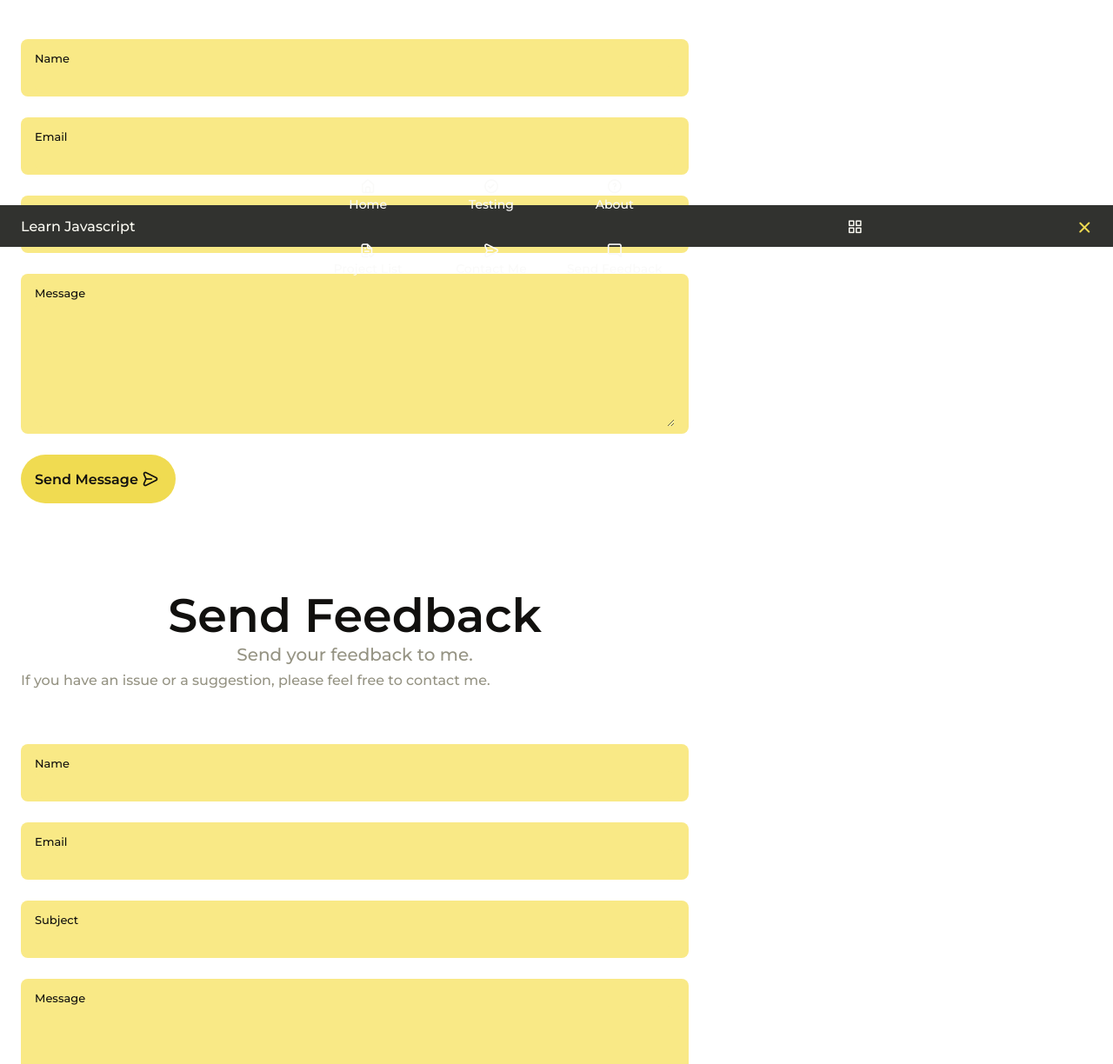
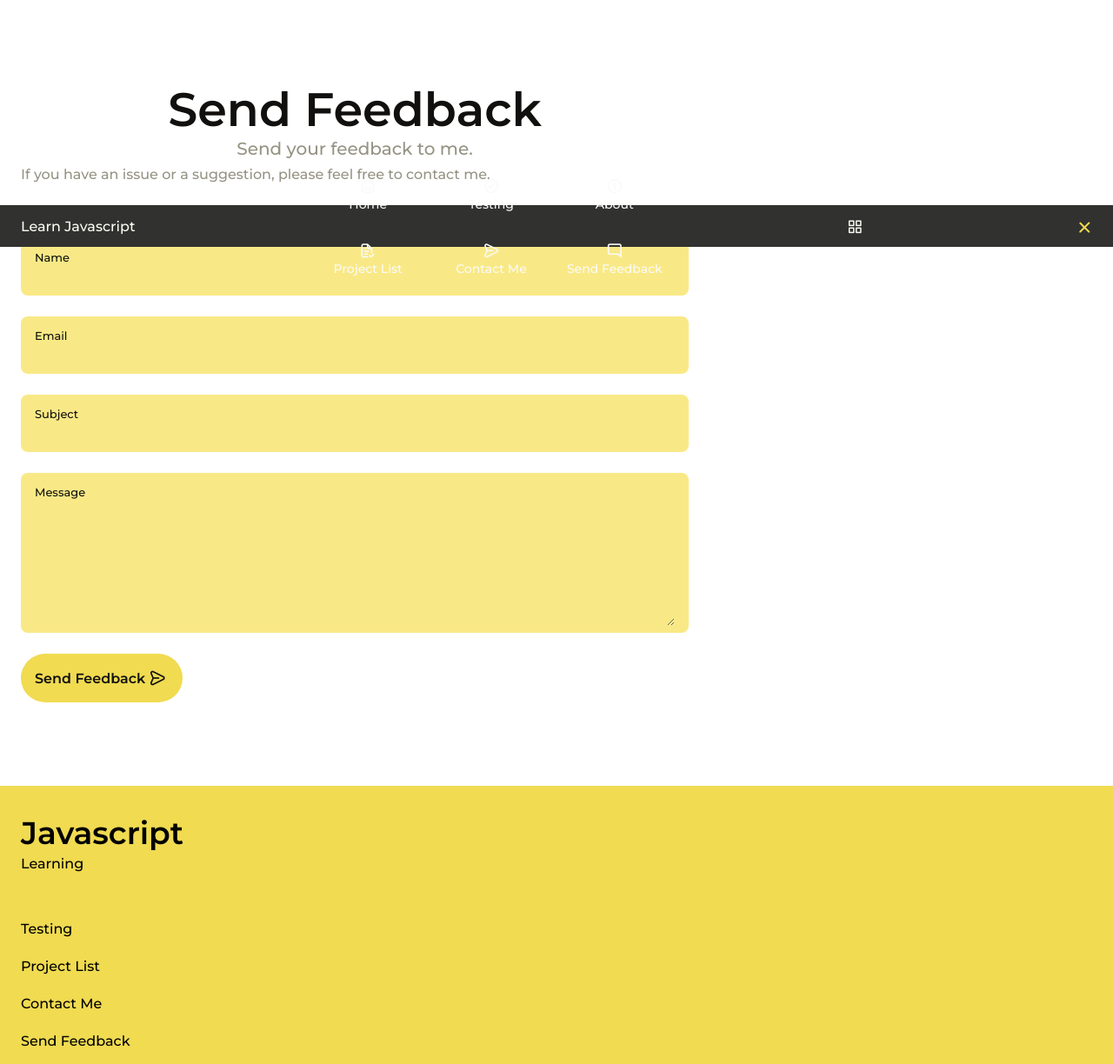
Before and after one commit to aryasukresno10/GuideToJS, a plain HTML site: page contactme/index.html in a window 1280 px wide. Shown: the part 516-1740 px from the top of the page at 87% size. Drawn offline with nearby package versions, Linux system fonts and the light colour scheme; a small style sheet from the web is missing.

Commit message:
remove form from #contactme

```diff
--- a/contactme/index.html
+++ b/contactme/index.html
@@ -137,33 +137,6 @@
                         </div>
                     </div>
                 </div>
-                <form action="" class="contact__form grid">
-                    <div class="contact__inputs grid">
-                        <div class="contact__content">
-                            <label for="" class="contact__label">Name</label>
-                            <input type="text" class="contact__input">
-                        </div>
-                        <div class="contact__content">
-                            <label for="" class="contact__label">Email</label>
-                            <input type="email" class="contact__input">
-                        </div>
-                        <div class="contact__content">
-                            <label for="" class="contact__label">Subject</label>
-                            <input type="text" class="contact__input">
-                        </div>
-                        <div class="contact__content">
-                            <label for="" class="contact__label">Message</label>
-                            <textarea name="" id="" cols="0" rows=7" class="contact__input"></textarea>
-                        </div>
-
-                        <div>
-                            <a href="#" class="button button--flex">
-                                Send Message
-                                <i class="uil uil-message button__icon"></i>
-                            </a>
-                        </div>
-                    </div>
-                </form>
             </div>
 
         </section>
```
